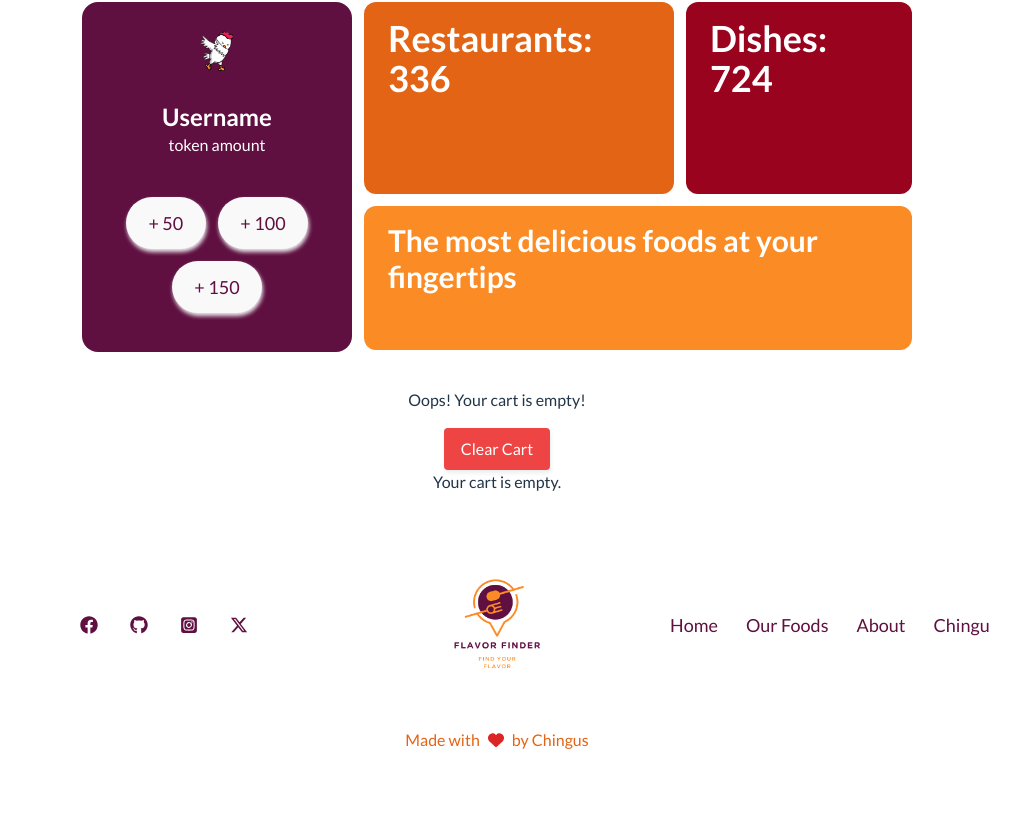
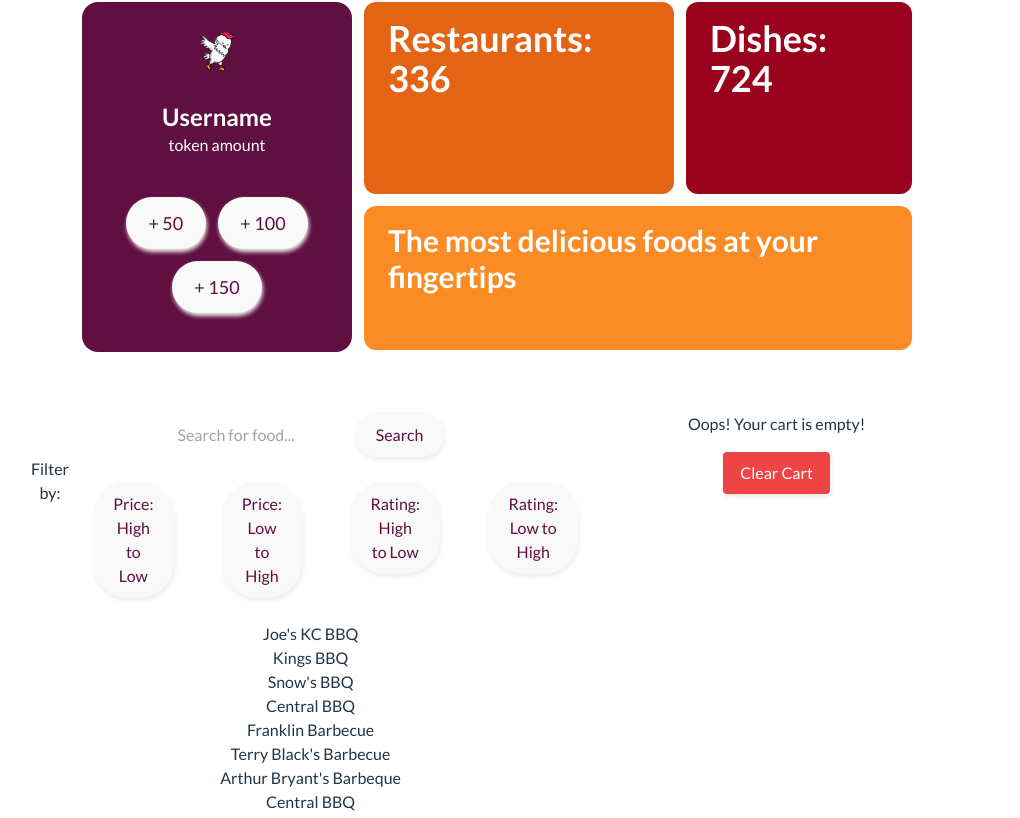
Before and after one commit to chingu-voyages/v50-tier2-team-15, a React (Vite) app: page /user in a window 1280 px wide. Shown: the part 274-1092 px from the top of the page, without its empty margins (143-1163 px from the left). Before the commit the page ends 1026 px from the top, so only its background shows below. Built offline with nearby package versions, Linux system fonts and the light colour scheme; sample sign-in values are in the browser's storage.

Commit message:
Started styling user dashboard

```diff
--- a/src/components/Dashboard/FilterButtons.jsx
+++ b/src/components/Dashboard/FilterButtons.jsx
@@ -24,7 +24,7 @@ const FilterButtons = () => {
   return (
     <div className="mx-auto flex flex-grow">
       <div>
-        <h3>Filter by:</h3>
+        <h3 >Filter by:</h3>
       </div>
       <div className="m-6">
         <button onClick={handleSortByPriceHighToLow}>Price: High to Low</button>
--- a/src/screens/UserDashboard.jsx
+++ b/src/screens/UserDashboard.jsx
@@ -1,8 +1,13 @@
 // Dump components in here.
 // We need a cart. We need the FoodRibbon. We need the FoodMenu.
 // Should the ShowFoodMenu.jsx in the screens folder just be a component?????
-
-import { useSelector } from "react-redux";
+import { useEffect, useState } from "react";
+import { useDispatch, useSelector } from "react-redux";
+import { fetchFoodData } from "../slices/foodDataApiSlice";
+import Searchbar from "../components/Dashboard/Searchbar";
+import Results from "../components/Dashboard/Results";
+import FilterButtons from "../components/Dashboard/FilterButtons";
+// import { useSelector } from "react-redux";
 import { useNavigate } from "react-router-dom";
 import Cart from "../components/Dashboard/Cart";
 import UserTop from "../components/Dashboard/UserTop";
@@ -20,14 +25,38 @@ const UserDashboard = () => {
   // const handleAddCurrency = (amount) => {
   //   dispatch(increaseCurrency(amount));
   // };
+
+  const dispatch = useDispatch();
+  const [searchTerm, setSearchTerm] = useState("");
+  useEffect(() => {
+    dispatch(fetchFoodData());
+  }, [dispatch]);
+
+  const status = useSelector((state) => state.foodData.status);
+  const error = useSelector((state) => state.foodData.error);
+  const filteredFoods = useSelector((state) => state.foodData.filteredFoods);
   return (
     <div>
       {/* <h1>UserDashboard</h1> */}
       <UserTop />
+      <div className="flex m-auto p-auto justify-center align-middle pt-6">
+        <div className="w-1/2">
+          <Searchbar searchTerm={searchTerm} setSearchTerm={setSearchTerm} />
+          <FilterButtons />
+          <Results
+            filteredFoods={filteredFoods}
+            status={status}
+            error={error}
+          />
+        </div>
+        <div className="w-1/3">
+          <Cart />
+        </div>
+      </div>
       {/* <button onClick={() => handleAddCurrency(50)}>Add 50</button>
       <button onClick={() => handleAddCurrency(100)}>Add 100</button>
       <button onClick={() => handleAddCurrency(150)}>Add 150</button> */}
-      <Cart />
+
       {cartItems.length > 0 ? (
         <button onClick={handleCheckout}>Checkout</button>
       ) : (
```
